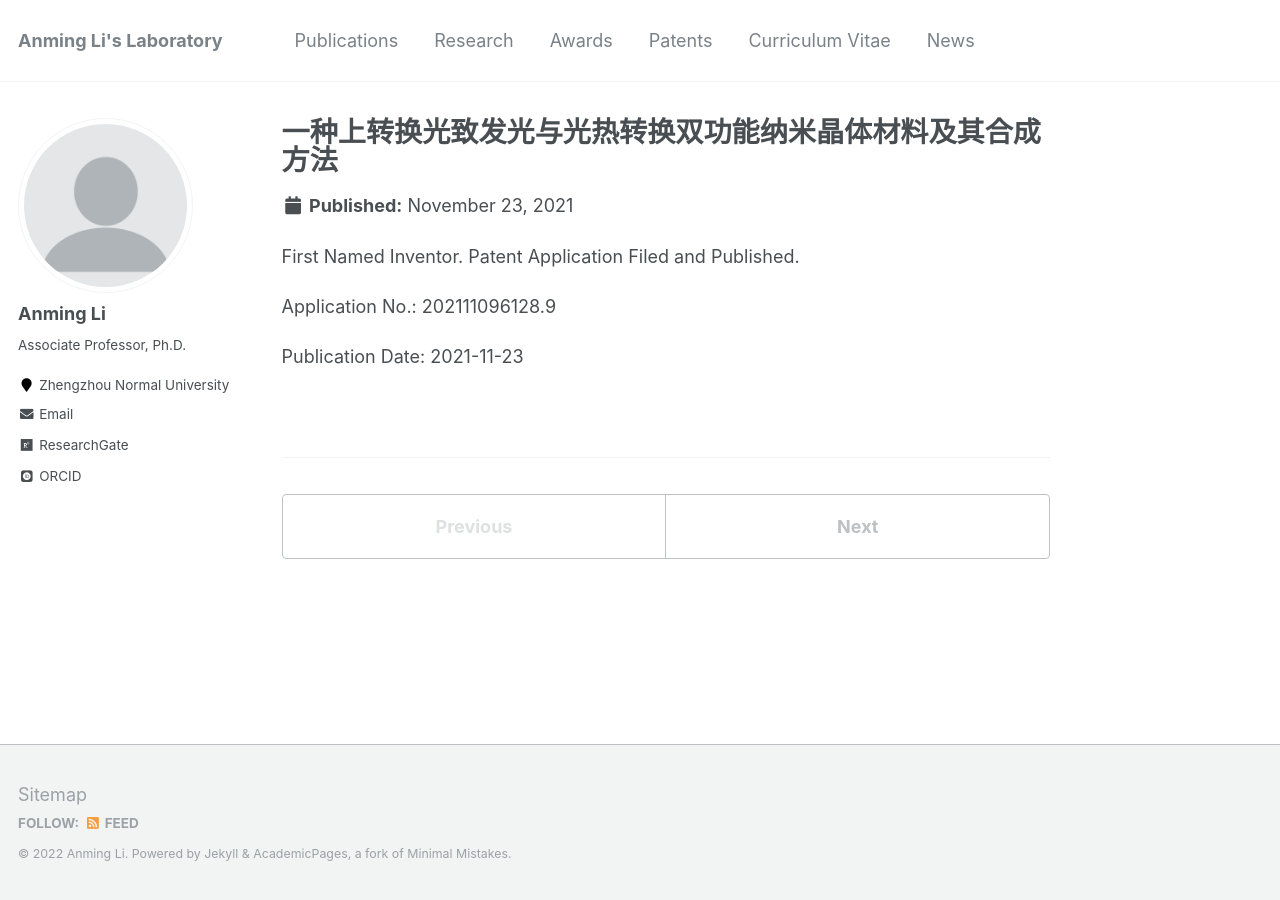
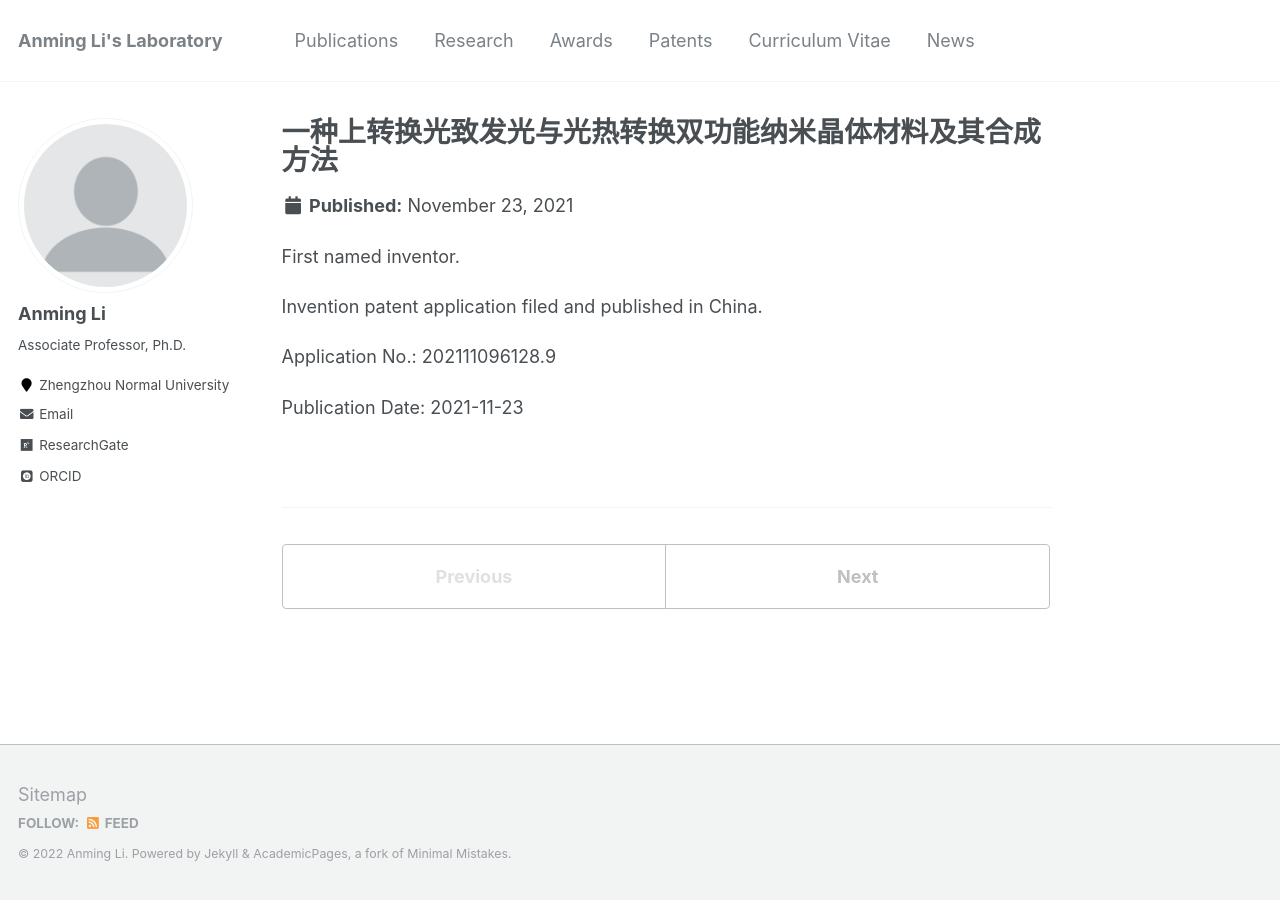
Before and after one commit to ucnclab/ucnclab.github.io, a Jekyll site: the page built from _patents/2021-11-23-patent1.md, in a window 1280 px wide. Built offline with Jekyll 4.4.1, drawn with Linux system fonts in a browser that asks for light colours; some web fonts are replaced.

Commit message:
Add files via upload

```diff
--- a/_patents/2021-11-23-patent1.md
+++ b/_patents/2021-11-23-patent1.md
@@ -6,7 +6,9 @@ date: 2021-11-23
 inventor: "First named inventor"
 ---
 
-First Named Inventor. Patent Application Filed and Published.
+First named inventor.
+
+Invention patent application filed and published in China.
 
 Application No.: 202111096128.9
 
```
Also changed, not shown: _patents/2022-05-20-patent2.md (+3 -1 lines), _patents/2022-06-21-patent3.md (+3 -1 lines).
